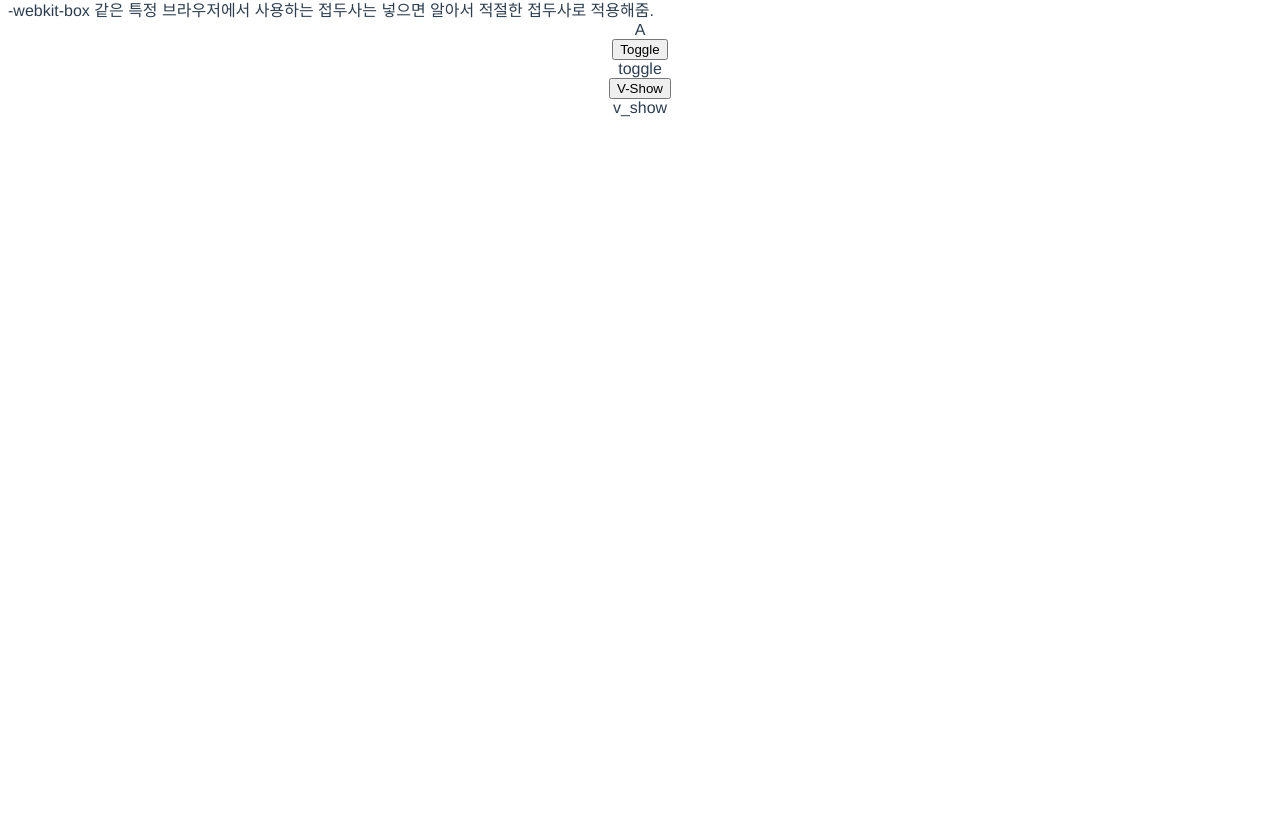
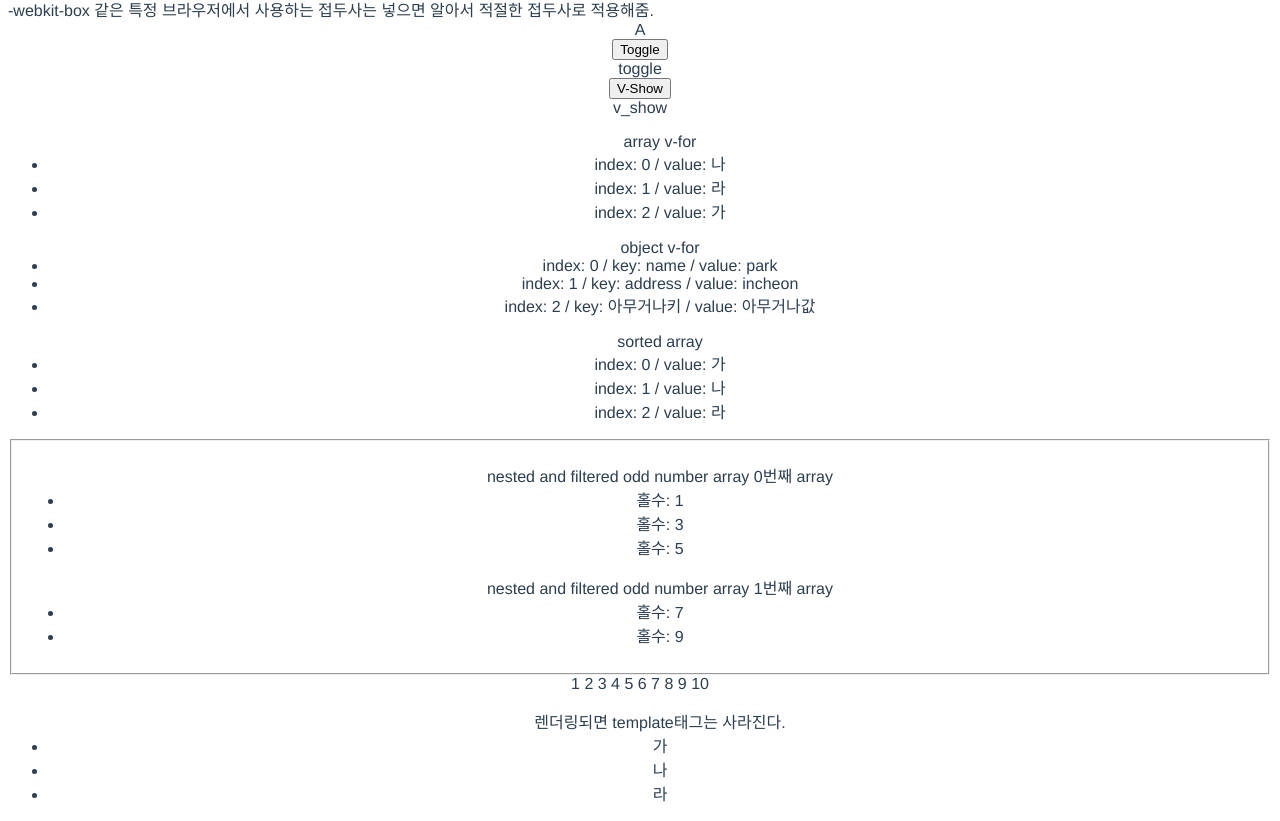
Before and after one commit to Theeea/Vue, a Vue app: page / in a window 1280 px wide. Shown: the part 1071-1892 px from the top of the page. Before the commit the page ends 1196 px from the top, so only its background shows below. Built offline with nearby package versions, Linux system fonts and the light colour scheme.

Commit message:
added & refer list rendering

```diff
--- a/src/components/HelloWorld.vue
+++ b/src/components/HelloWorld.vue
@@ -3,7 +3,8 @@ import {ref, onMounted, computed} from 'vue'
 import TodoList from './TodoList.vue'
 import ComputedAndWatch from "./ComputedAndWatch.vue";
 import StyleClass from "./StyleClass.vue";
-import VifCondition from "./VifCondition.vue"
+import VifCondition from "./VifCondition.vue";
+import ListRendering from "./ListRendering.vue";
 
 defineProps({
   msg: String
@@ -119,6 +120,10 @@ const classObject = computed(() => ({
   <VifCondition>
 
   </VifCondition>
+
+  <ListRendering>
+
+  </ListRendering>
 </template>
 
 <style scoped>
--- /dev/null
+++ b/src/components/ListRendering.vue
@@ -0,0 +1,65 @@
+<script setup>
+import { ref, computed } from "vue";
+const array = ref([
+  '나',
+  '라',
+  '가',
+]);
+
+const nestedArray = ref([
+  [1,2,3,4,5],
+  [6,7,8,9,10]
+]);
+
+const obj = {
+  'name': 'park',
+  'address': 'incheon',
+  '아무거나키': '아무거나값',
+}
+
+const sortedArray = computed(() => [...array.value].sort());
+const oddFilterArray = (numberArray) => numberArray.filter((el) => el % 2 !== 0);
+//numberArray.filter((el) => el % 2 !== 0)
+</script>
+
+<template>
+  <ul>
+    array v-for
+    <li v-for="(value, index) in array" :key="index">
+      <span>index: {{ index }} / value: {{ value }}</span>
+    </li>
+  </ul>
+  <ul>
+    object v-for
+    <li v-for="(value, key, index) in obj">
+      <span>index: {{ index }} / key: {{ key }} / value: {{ value }}</span>
+    </li>
+  </ul>
+  <ul>
+    sorted array
+    <li v-for="(value, index) in sortedArray" :key="index">
+      <span>index: {{ index }} / value: {{ value }}</span>
+    </li>
+  </ul>
+  <fieldset>
+    <ul v-for="(arr, index) in nestedArray">
+      nested and filtered odd number array {{ index }}번째 array
+      <li v-for="el in oddFilterArray(arr)">
+        홀수: <span>{{ el }}</span>
+      </li>
+    </ul>
+  </fieldset>
+  <div id="range" class="demo">
+    <span v-for="n in 10">{{ n + ' ' }} </span>
+  </div>
+  <ul>
+    렌더링되면 template태그는 사라진다.
+    <template v-for="item in sortedArray">
+      <li>{{ item }}</li>
+    </template>
+  </ul>
+</template>
+
+<style scoped>
+
+</style>
```
